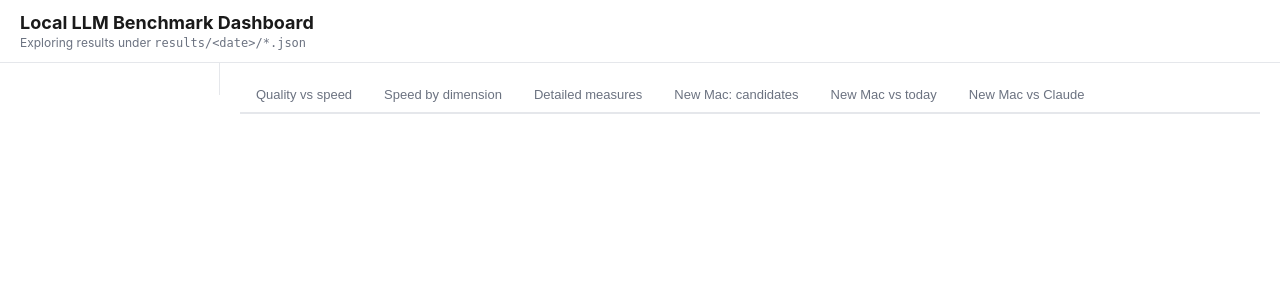
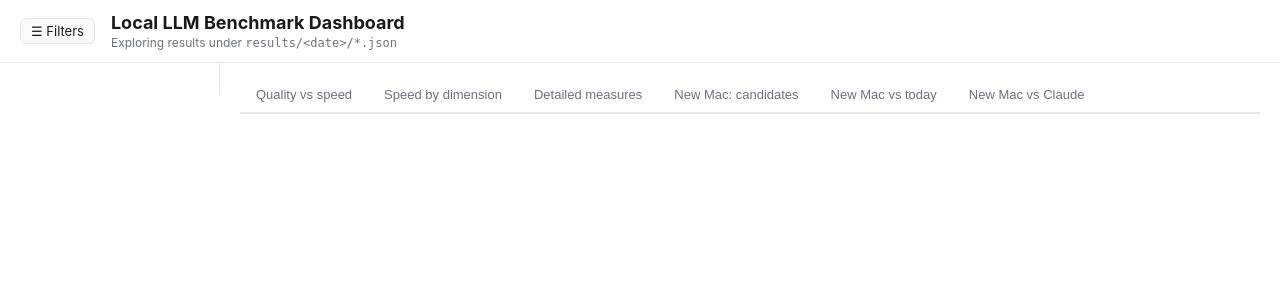
Before and after one commit to sefk/bench, a Django app: template dashboard/bench/templates/bench/index.html in a window 1280 px wide. Shown: the top 300 px of the page. Run offline with Django 5.2, Linux system fonts and the light colour scheme; the template is opened without the code that fills it, so the values that code supplies are empty.

Commit message:
dashboard: collapsible filter pane, remembered per browser
Co-Authored-By: Claude Sonnet 5.5 <noreply@anthropic.com>
Claude-Session: https://claude.ai/code/session_01NJxesMztWV3DAGazEhDMCd

```diff
--- a/dashboard/bench/static/bench/app.js
+++ b/dashboard/bench/static/bench/app.js
@@ -1253,8 +1253,29 @@
         writeStateToURL(push);
     }
 
+    // The filter pane can be hidden to give the charts and tables the full width;
+    // the choice is remembered per browser.
+    function setupFiltersToggle() {
+        const btn = document.getElementById("filtersToggle");
+        const apply = (collapsed) => {
+            document.body.classList.toggle("filters-collapsed", collapsed);
+            btn.setAttribute("aria-expanded", String(!collapsed));
+            // Chart.js sizes from its container; nudge it to re-measure.
+            window.dispatchEvent(new Event("resize"));
+        };
+        let collapsed = false;
+        try { collapsed = localStorage.getItem("filtersCollapsed") === "1"; } catch (e) { /* storage blocked */ }
+        apply(collapsed);
+        btn.addEventListener("click", () => {
+            collapsed = !collapsed;
+            apply(collapsed);
+            try { localStorage.setItem("filtersCollapsed", collapsed ? "1" : "0"); } catch (e) { /* storage blocked */ }
+        });
+    }
+
     async function init() {
         applyThemeDefaults();
+        setupFiltersToggle();
         setupTabs();
         renderTableHeader();
         await loadData();
--- a/dashboard/bench/static/bench/style.css
+++ b/dashboard/bench/static/bench/style.css
@@ -22,7 +22,26 @@ body {
 header {
     padding: 12px 20px;
     border-bottom: 1px solid var(--border);
+    display: flex;
+    align-items: center;
+    gap: 16px;
 }
+
+.filters-toggle {
+    font: inherit;
+    font-size: 13px;
+    padding: 4px 10px;
+    color: var(--fg);
+    background: var(--panel-bg);
+    border: 1px solid var(--border);
+    border-radius: 6px;
+    cursor: pointer;
+    white-space: nowrap;
+}
+
+.filters-toggle:hover { border-color: var(--accent); }
+
+body.filters-collapsed aside { display: none; }
 
 header h1 {
     font-size: 18px;
--- a/dashboard/bench/templates/bench/index.html
+++ b/dashboard/bench/templates/bench/index.html
@@ -7,8 +7,12 @@
 </head>
 <body>
 <header>
-    <h1>Local LLM Benchmark Dashboard</h1>
-    <p>Exploring results under <code>results/&lt;date&gt;/*.json</code></p>
+    <button id="filtersToggle" class="filters-toggle" type="button" aria-controls="filters" aria-expanded="true"
+            title="Show or hide the filter pane">&#9776; Filters</button>
+    <div>
+        <h1>Local LLM Benchmark Dashboard</h1>
+        <p>Exploring results under <code>results/&lt;date&gt;/*.json</code></p>
+    </div>
 </header>
 <div class="layout">
     <aside id="filters"></aside>
```
